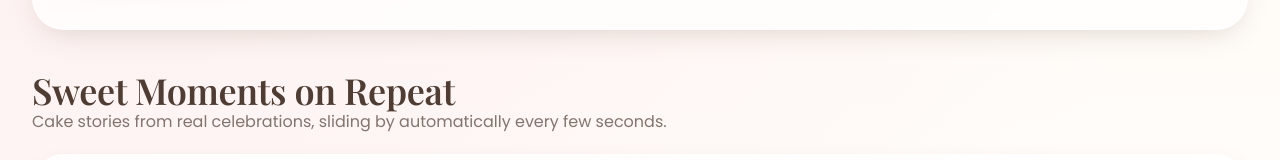
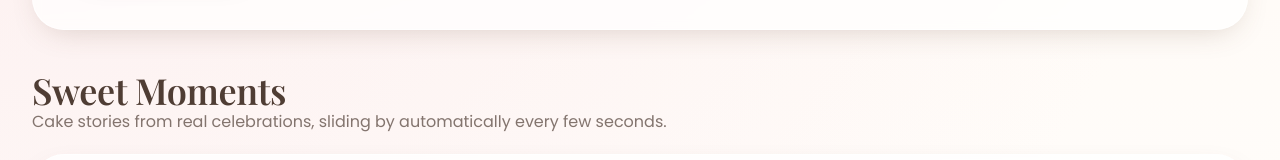
Before and after one commit to itsmierrrrr/Cake-Shop, a React (Vite) app: page / in a window 1280 px wide. Shown: the part 533-693 px from the top of the page. Built offline with nearby package versions, Linux system fonts and the light colour scheme; no server answers.

Commit message:
minor change

```diff
--- a/src/pages/home-page.tsx
+++ b/src/pages/home-page.tsx
@@ -139,7 +139,7 @@ export function HomePage() {
 
       <section className="space-y-5">
         <div>
-          <h2 className="section-title">Sweet Moments on Repeat</h2>
+          <h2 className="section-title">Sweet Moments</h2>
           <p className="section-copy">
             Cake stories from real celebrations, sliding by automatically every few seconds.
           </p>
```
